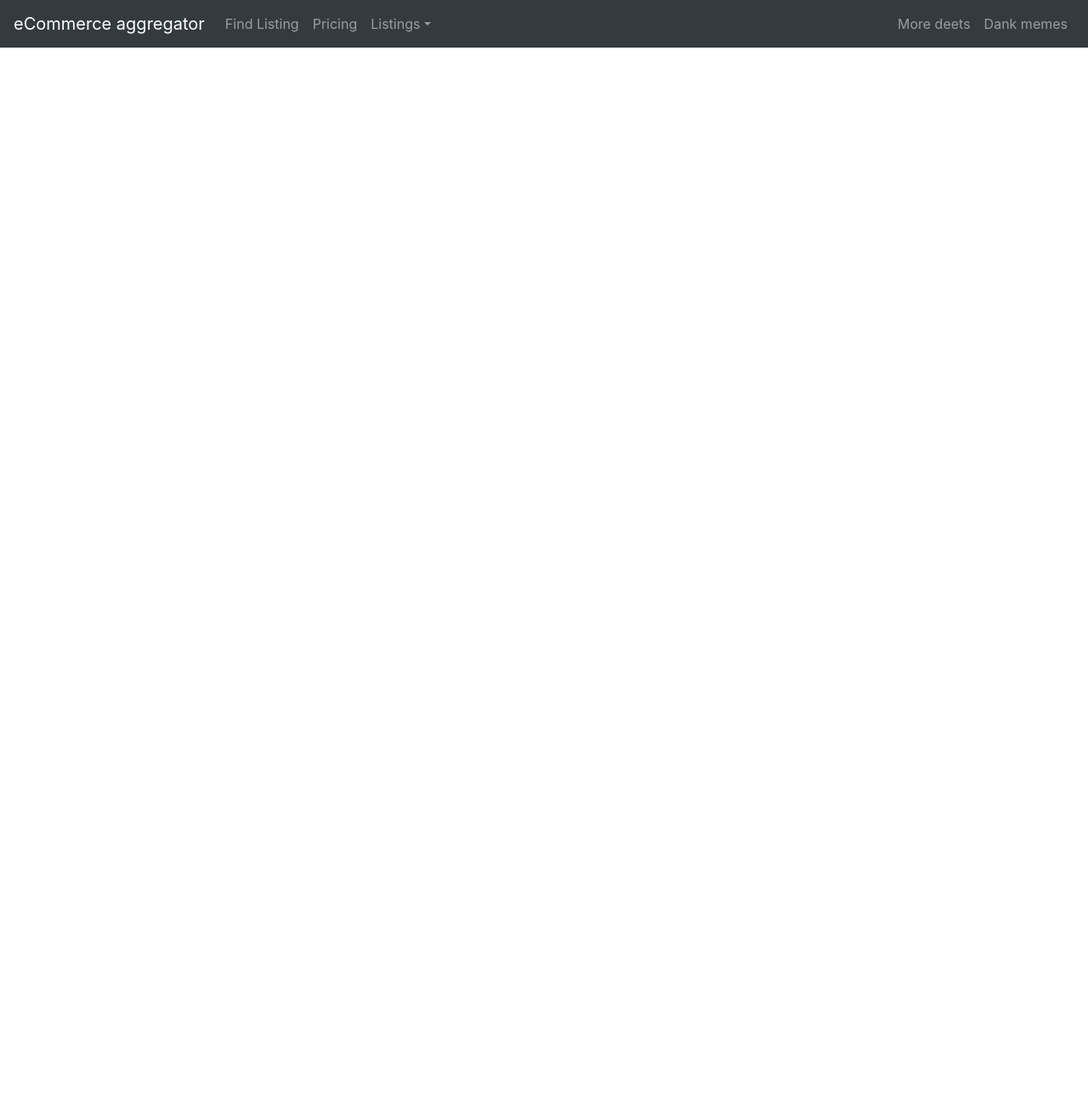
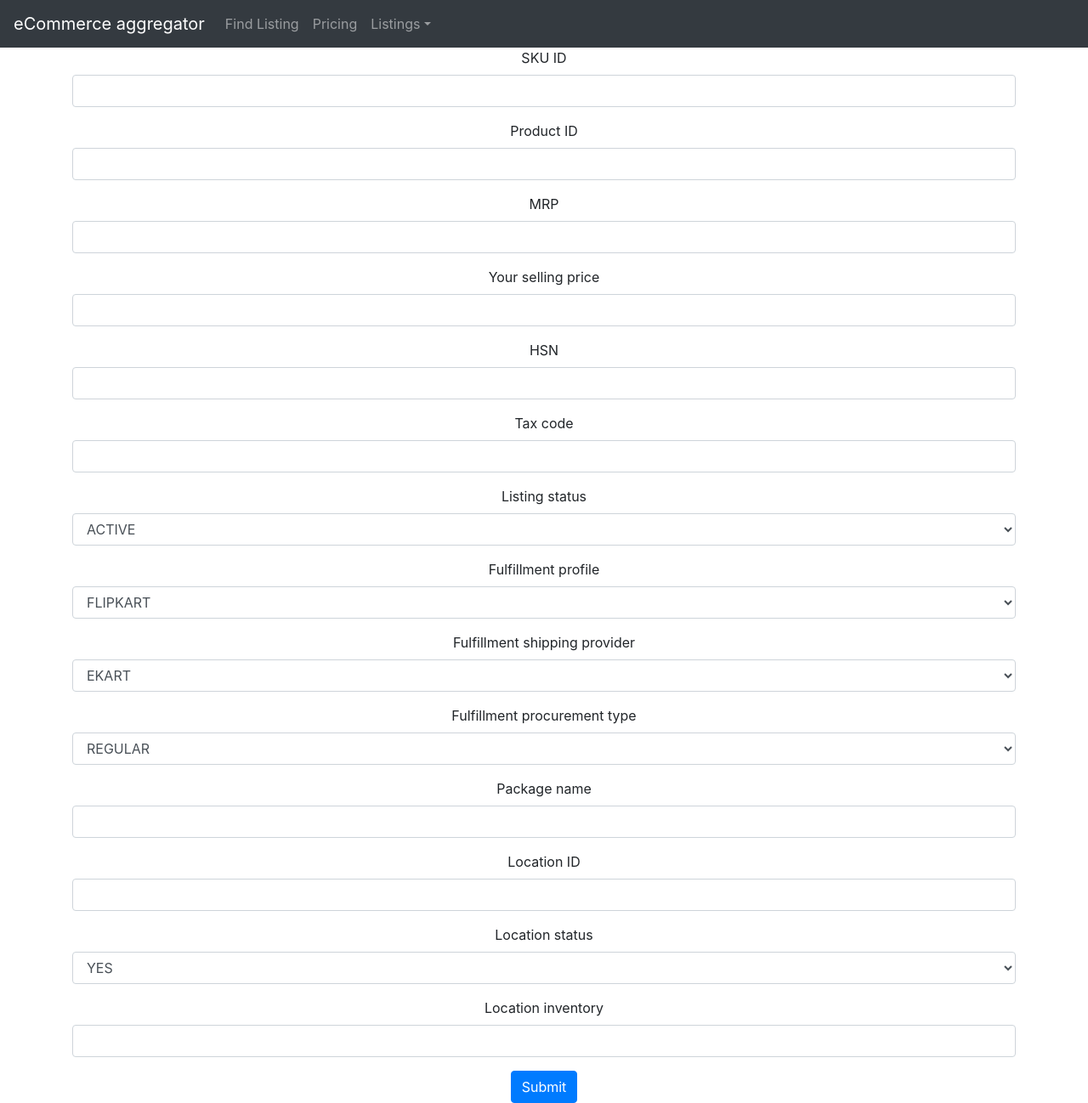
Before and after one commit to Webzy-Dev/Ecommerce-Aggregator, a React (Create React App) app: page /edit-listing/1 in a window 1280 px wide. Shown: the whole page at 85% size. Before the commit the page ends 800 px from the top, so only its background shows below. Built offline with nearby package versions, Linux system fonts and the light colour scheme; no server answers.

Commit message:
Add edit listing

```diff
--- a/src/App.js
+++ b/src/App.js
@@ -1,5 +1,7 @@
 import React from 'react';
 import './App.css';
+
+import history from './history';
 
 import {Nav, Navbar, NavDropdown} from 'react-bootstrap';
 
@@ -8,10 +10,11 @@ import {BrowserRouter as Router, Route, Switch, Link} from 'react-router-dom';
 import FindListing from './containers/FindListing/FindListing';
 import ListingDisplay from './containers/ListingDisplay/ListingDisplay';
 import CreateListing from './containers/CreateListing/CreateListing';
+import EditListing from './containers/EditListing/EditListing';
 
 function App() {
     return (
-        <Router>
+        <Router history={history}>
             <div className="App">
                 <Navbar collapseOnSelect expand="lg" bg="dark" variant="dark">
                     <Navbar.Brand href="#home">eCommerce aggregator</Navbar.Brand>
@@ -28,12 +31,6 @@ function App() {
                                 <NavDropdown.Item href="#action/3.4">Separated link</NavDropdown.Item>
                             </NavDropdown>
                         </Nav>
-                        <Nav>
-                            <Nav.Link href="#deets">More deets</Nav.Link>
-                            <Nav.Link eventKey={2} href="#memes">
-                                Dank memes
-                            </Nav.Link>
-                        </Nav>
                     </Navbar.Collapse>
                 </Navbar>
 
@@ -43,6 +40,9 @@ function App() {
                     </Route>
                     <Route path="/create-listing">
                         <CreateListing/>
+                    </Route>
+                    <Route path="/edit-listing/:skuId">
+                        <EditListing />
                     </Route>
                     <Route path="/listing/:id">
                         <ListingDisplay/>
--- a/src/containers/CreateListing/CreateListing.js
+++ b/src/containers/CreateListing/CreateListing.js
@@ -1,5 +1,6 @@
 import React, {useState} from 'react';
-import {useInput} from '../../hooks/input-hook';
+
+import {Redirect} from 'react-router-dom';
 
 import {updateObject} from '../../util/util';
 
@@ -16,6 +17,10 @@ const CreateListing = (props) => {
         'location_status': 'YES'
     });
 
+    const [shouldRedirect, changeRedirect] = useState(false);
+
+    const [redirectPath, setRedirectPath] = useState('/create-listing');
+
     const handleSubmit = e => {
         e.preventDefault();
 
@@ -23,6 +28,7 @@ const CreateListing = (props) => {
             const res = await axios.post('http://localhost:8000/listings', formData);
 
             if(res.data.message === 'Success') {
+                changeRedirect(true);
             }
         }
 
@@ -32,12 +38,22 @@ const CreateListing = (props) => {
     const handleInputChange = (e, field) => {
         const data = e.target.value;
 
+        if(field === 'sku_id') {
+            setRedirectPath(`/listing/${data}`);
+        }
+
         setFormData(updateObject(formData, field, data));
 
     }
 
+    const redirect = shouldRedirect ? (
+        <Redirect to={redirectPath} />
+    ) : null;
+
     return (
+
         <Container>
+            {redirect}
             <Form onSubmit={handleSubmit}>
 
                 <Form.Group>
--- /dev/null
+++ b/src/containers/EditListing/EditListing.js
@@ -0,0 +1,209 @@
+import React, {useState, useEffect} from 'react';
+
+import {Redirect} from 'react-router-dom';
+
+import {useParams} from 'react-router-dom';
+
+import {Container, Form, Button} from 'react-bootstrap';
+import axios from 'axios';
+
+import {updateObject} from '../../util/util';
+
+const EditListing = props => {
+    const {skuId} = useParams();
+
+    const [formData,
+        setFormData] = useState({});
+
+    const [touched, setTouched] = useState({});
+
+    const [shouldRedirect,
+        changeRedirect] = useState(false);
+
+    const [redirectPath,
+        setRedirectPath] = useState(`/listing/${skuId}`);
+
+    useEffect(() => {
+        async function fetchData() {
+            try {
+                const res = await axios.get(`http://localhost:8000/listings/${skuId}`);
+                setFormData({
+                    ...res.data.data
+                });
+            } catch (e) {
+                console.log(e);
+            }
+        }
+
+        fetchData();
+        console.log(formData);
+    }, []);
+
+    const handleSubmit = e => {
+        e.preventDefault();
+
+        async function postData() {
+            const res = await axios.post('http://localhost:8000/listings/update', {listing_id: formData['listing_id'], ...touched});
+
+            if(res.data.message === 'Success') {
+                changeRedirect(true);
+            }
+
+            console.log(res);
+        }
+
+        postData();
+    }
+
+    const handleInputChange = (e, field) => {
+        const data = e.target.value;
+
+        if(field === 'sku_id') {     setRedirectPath(`/listing/${data}`); }
+
+        setTouched(updateObject(touched, field, data));
+        setFormData(updateObject(formData, field, data));
+
+    }
+
+    let redirect = shouldRedirect
+        ? (<Redirect to={redirectPath}/>)
+        : null;
+
+    return (
+        <Container>
+            {redirect}
+            <Form onSubmit={handleSubmit}>
+                <Form.Group>
+                    <Form.Label>SKU ID</Form.Label>
+                    <Form.Control
+                        type="text"
+                        placeholder={formData['sku_id']}
+                        onChange={(e) => handleInputChange(e, 'sku_id')}/>
+                </Form.Group>
+
+                <Form.Group>
+                    <Form.Label>Product ID</Form.Label>
+                    <Form.Control
+                        type="text"
+                        placeholder={formData['product_id']}
+                        onChange={(e) => handleInputChange(e, 'product_id')}/>
+                </Form.Group>
+
+                <Form.Group>
+                    <Form.Label>MRP</Form.Label>
+                    <Form.Control
+                        type="text"
+                        placeholder={formData['mrp']}
+                        onChange={(e) => handleInputChange(e, 'mrp')}/>
+                </Form.Group>
+
+                <Form.Group>
+                    <Form.Label>Your selling price</Form.Label>
+                    <Form.Control
+                        type="text"
+                        placeholder={formData['selling_price']}
+                        onChange={(e) => handleInputChange(e, 'selling_price')}/>
+                </Form.Group>
+
+                <Form.Group>
+                    <Form.Label>HSN</Form.Label>
+                    <Form.Control
+                        type="text"
+                        placeholder={formData['hsn']}
+                        onChange={(e) => handleInputChange(e, 'hsn')}/>
+                </Form.Group>
+
+                <Form.Group>
+                    <Form.Label>Tax code</Form.Label>
+                    <Form.Control
+                        type="text"
+                        placeholder={formData['tax_code']}
+                        onChange={(e) => handleInputChange(e, 'tax_code')}/>
+                </Form.Group>
+
+                <Form.Group>
+                    <Form.Label>Listing status</Form.Label>
+                    <Form.Control
+                        as="select"
+                        onChange={(e) => handleInputChange(e, 'listing_status')}>
+                        <option>ACTIVE</option>
+                        <option>INACTIVE</option>
+                    </Form.Control>
+                </Form.Group>
+
+                <Form.Group>
+                    <Form.Label>Fulfillment profile</Form.Label>
+                    <Form.Control
+                        as="select"
+                        onChange={(e) => handleInputChange(e, 'fulfillment_profile')}>
+                        <option>FLIPKART</option>
+                        <option>CUSTOM</option>
+                    </Form.Control>
+                </Form.Group>
+
+                <Form.Group>
+                    <Form.Label>Fulfillment shipping provider</Form.Label>
+                    <Form.Control
+                        as="select"
+                        onChange={(e) => handleInputChange(e, 'fulfillment_shipping_provider')}>
+                        <option>EKART</option>
+                        <option>FEDEX</option>
+                    </Form.Control>
+                </Form.Group>
+
+                <Form.Group>
+                    <Form.Label>Fulfillment procurement type</Form.Label>
+                    <Form.Control
+                        as="select"
+                        onChange={(e) => handleInputChange(e, 'fulfillment_procurement_type')}>
+                        <option>REGULAR</option>
+                        <option>EXPRESS</option>
+                        <option>MADE_TO_ORDER</option>
+                        <option>DOMESTIC</option>
+                        <option>INTERNATIONAL</option>
+                    </Form.Control>
+                </Form.Group>
+
+                <Form.Group>
+                    <Form.Label>Package name</Form.Label>
+                    <Form.Control
+                        placeholder={formData['package_name']}
+                        type="text"
+                        onChange={(e) => handleInputChange(e, 'package_name')}/>
+                </Form.Group>
+
+                <Form.Group>
+                    <Form.Label>Location ID</Form.Label>
+                    <Form.Control
+                        type="text"
+                        placeholder={formData['location_id']}
+                        onChange={(e) => handleInputChange(e, 'location_id')}/>
+                </Form.Group>
+
+                <Form.Group>
+                    <Form.Label>Location status</Form.Label>
+                    <Form.Control
+                        as="select"
+                        onChange={(e) => handleInputChange(e, 'location_status')}>
+                        <option>YES</option>
+                        <option>NO</option>
+                    </Form.Control>
+                </Form.Group>
+
+                <Form.Group>
+                    <Form.Label>Location inventory</Form.Label>
+                    <Form.Control
+                        type="text"
+                        placeholder={formData['location_inventory']}
+                        onChange={(e) => handleInputChange(e, 'location_inventory')}/>
+                </Form.Group>
+
+                <Button variant="primary" type="submit">
+                    Submit
+                </Button>
+            </Form>
+        </Container>
+    );
+}
+
+export default EditListing;
--- a/src/containers/FindListing/FindListing.js
+++ b/src/containers/FindListing/FindListing.js
@@ -36,6 +36,7 @@ class findListing extends Component {
                     <td>{this.state.loadedListings[entry]['sku_id']}</td>
                     <td>{this.state.loadedListings[entry]['listing_status']}</td>
                     <td><Link to={`/listing/${this.state.loadedListings[entry]['sku_id']}`}>Open</Link></td>
+                    <td><Link to={`/edit-listing/${this.state.loadedListings[entry]['sku_id']}`}>Edit</Link></td>
                 </tr>
             )
         }
@@ -50,6 +51,7 @@ class findListing extends Component {
                             <th>SKU ID</th>
                             <th>Listing status</th>
                             <th>View details</th>
+                            <th>Edit listing</th>
                         </tr>
                     </thead>
                     <tbody>
--- /dev/null
+++ b/src/history.js
@@ -0,0 +1,3 @@
+import { createBrowserHistory } from 'history'
+
+export default createBrowserHistory();
```
